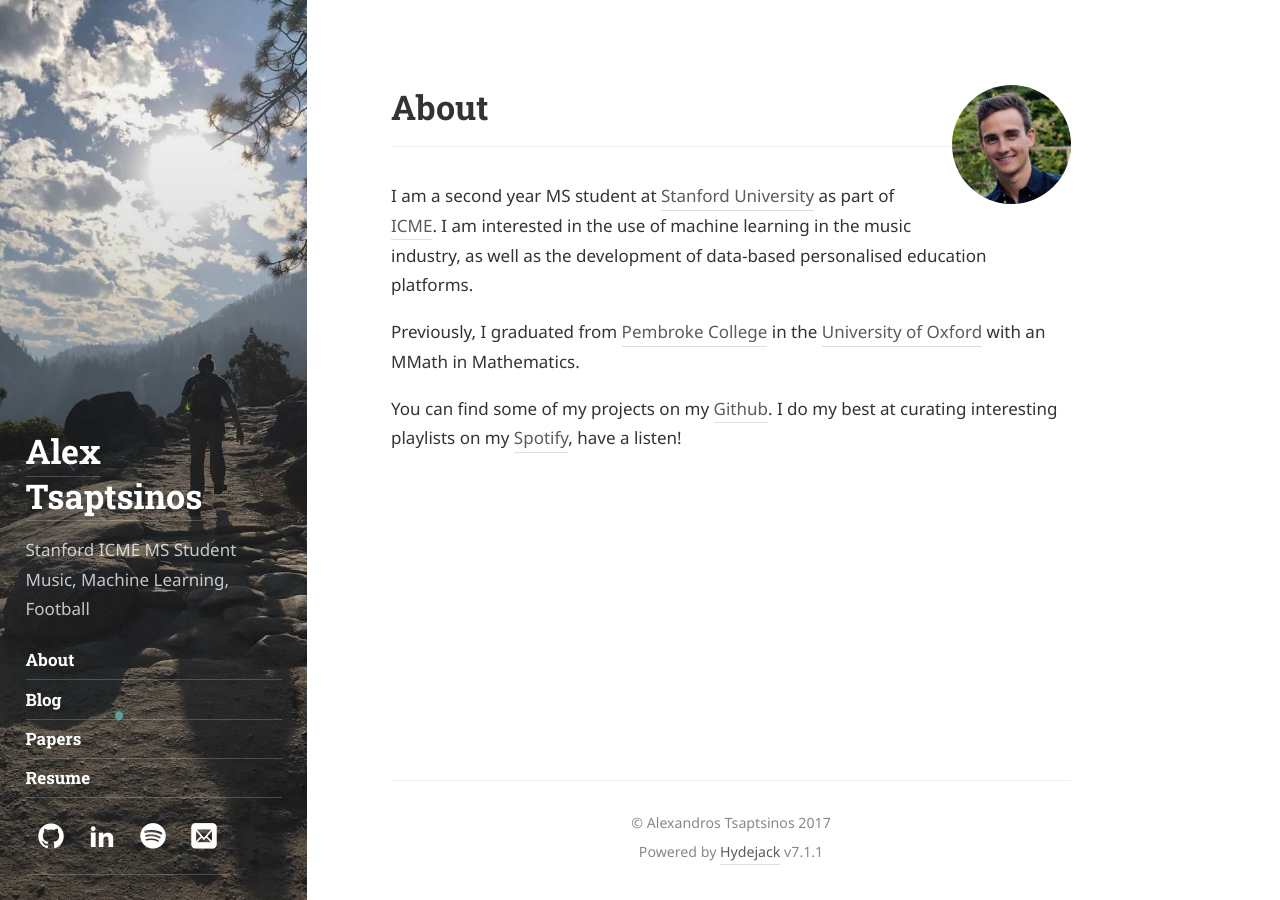
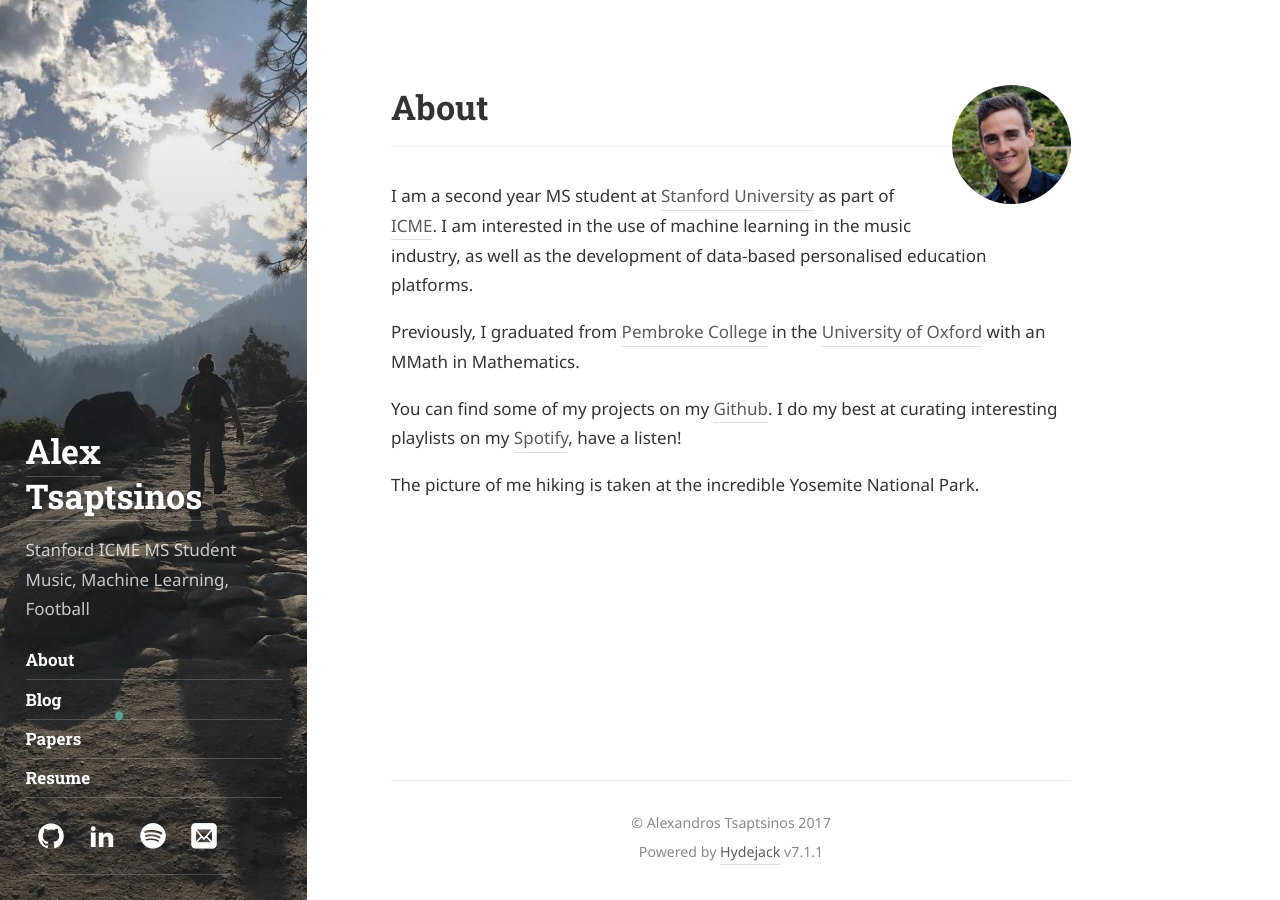
Before and after one commit to alexTsaptsinos/alexTsaptsinos.github.io, a Jekyll site: the page built from about.md, in a window 1280 px wide. Built offline with Jekyll 4.4.1, drawn with Linux system fonts in a browser that asks for light colours; some web fonts are replaced.

Commit message:
Update CV

```diff
--- a/about.md
+++ b/about.md
@@ -6,6 +6,8 @@ menu: true
 order: 1
 ---
 
+The picture of me hiking is taken at the incredible Yosemite National Park.
+
 <!--I am a second year MS student at [Stanford University](https://www.stanford.edu/) as part of [ICME](https://icme.stanford.edu/). I am interested in the use of machine learning in the music industry, as well as the development of data-based personalised education platforms.-->
 
 <!--Previously, I graduated from [Pembroke College](https://www.pmb.ox.ac.uk/) in the [University of Oxford](http://www.ox.ac.uk/) with an MMath in Mathematics.-->
```
Also changed, not shown: 2 other files.
